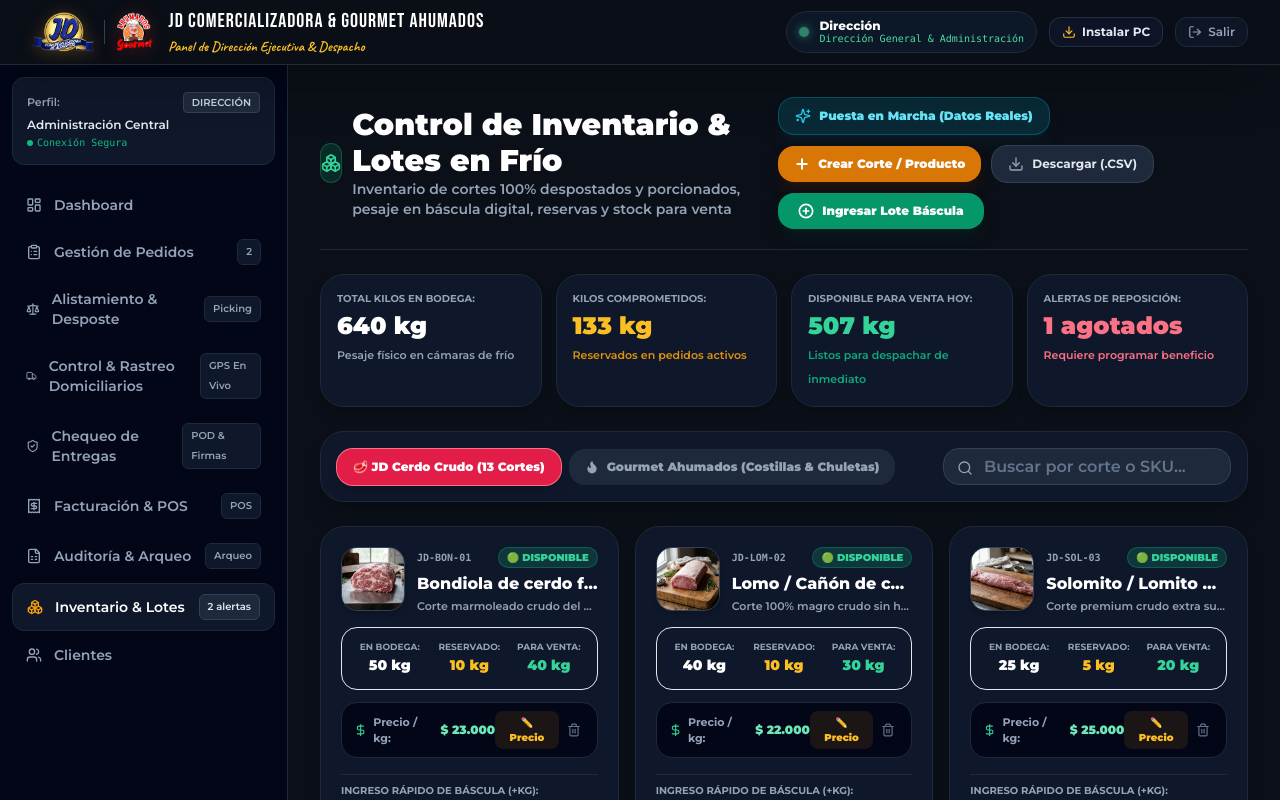
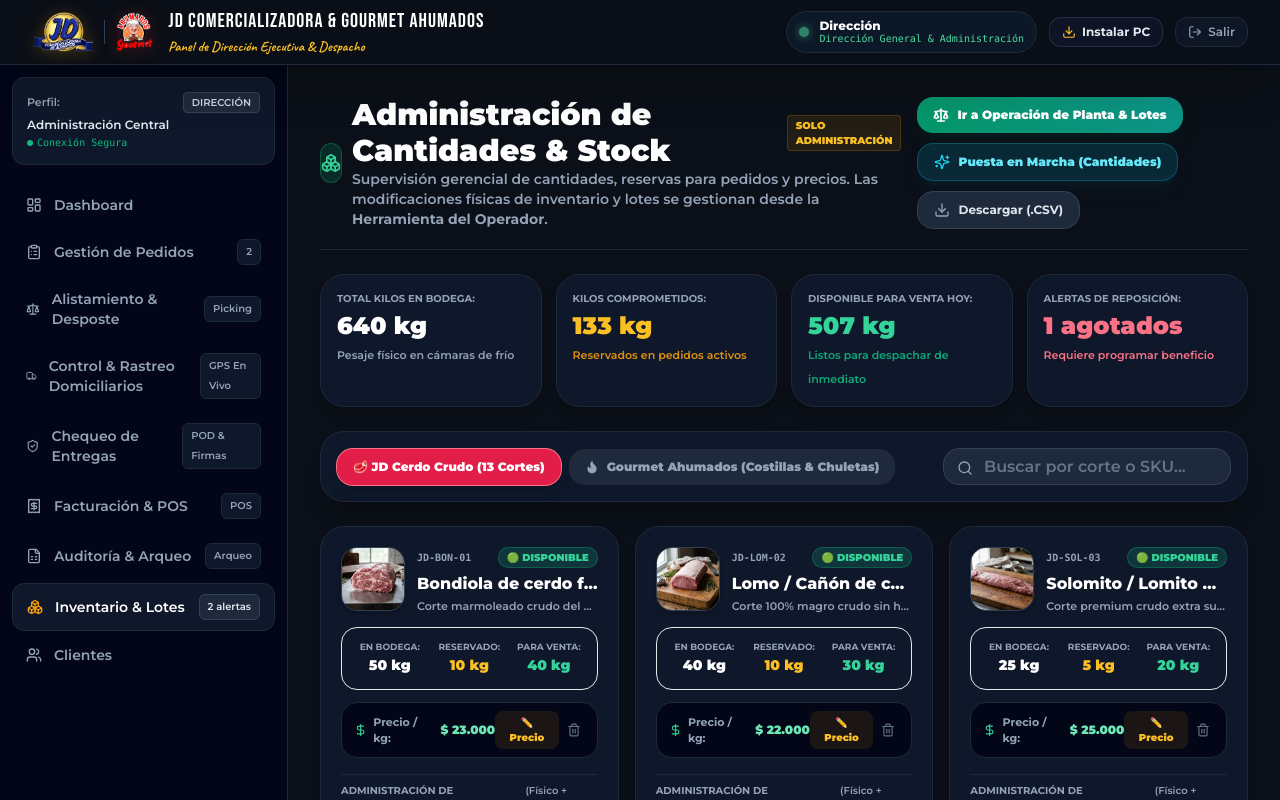
Before and after one commit to S3baz94/jd-distribuidora, a Next.js app: page /admin/inventario in a window 1280 px wide. Both pictures are taken after a click on the button "⚡ Ingreso Rápido (Clave: direccion2026)". Shown: the top 800 px of the page. Built offline with nearby package versions, Linux system fonts and the light colour scheme.

Commit message:
feat(inventario): delegacion exclusiva de modificacion fisica, creacion de cortes y pesaje a la herramienta del operador; administracion limitada a supervisar cantidades y precios

```diff
--- a/src/app/admin/inventario/page.tsx
+++ b/src/app/admin/inventario/page.tsx
@@ -124,50 +124,47 @@ export default function AdminInventoryPage() {
               <Boxes className="w-5 h-5" />
             </div>
             <div>
-              <h1 className="text-2xl sm:text-3xl font-black text-white">
-                Control de Inventario & Lotes en Frío
-              </h1>
+              <div className="flex items-center gap-2">
+                <h1 className="text-2xl sm:text-3xl font-black text-white">
+                  Administración de Cantidades & Stock
+                </h1>
+                <span className="text-[10px] font-black uppercase text-amber-400 bg-amber-500/10 px-2 py-0.5 rounded border border-amber-500/20">
+                  SOLO ADMINISTRACIÓN
+                </span>
+              </div>
               <p className="text-xs sm:text-sm text-slate-400">
-                Inventario de cortes 100% despostados y porcionados, pesaje en báscula digital, reservas y stock para venta
+                Supervisión gerencial de cantidades, reservas para pedidos y precios. Las modificaciones físicas de inventario y lotes se gestionan desde la <strong>Herramienta del Operador</strong>.
               </p>
             </div>
           </div>
         </div>
 
         <div className="flex flex-wrap items-center gap-2.5 self-start lg:self-auto">
+          <a
+            href="/operacion"
+            className="px-4 py-2.5 rounded-2xl bg-gradient-to-r from-emerald-600 to-teal-600 hover:from-emerald-500 hover:to-teal-500 text-white font-black text-xs flex items-center gap-2 shadow-lg shadow-emerald-950/40 transition-all active:scale-95"
+            title="Ir a la estación de planta para modificar inventario físico, pesaje y lotes"
+          >
+            <Scale className="w-4 h-4 stroke-[2.5]" />
+            <span>Ir a Operación de Planta & Lotes</span>
+          </a>
+
           <button
             type="button"
             onClick={() => setIsProductionReadyOpen(true)}
             className="px-4 py-2.5 rounded-2xl bg-cyan-600/20 hover:bg-cyan-600/30 text-cyan-300 font-black text-xs flex items-center gap-2 border border-cyan-500/30 transition-all active:scale-95 shadow-lg shadow-cyan-950/30"
           >
             <Sparkles className="w-4 h-4 text-cyan-400" />
-            <span>Puesta en Marcha (Datos Reales)</span>
-          </button>
-
-          <button
-            type="button"
-            onClick={() => setIsNewProductOpen(true)}
-            className="px-4 py-2.5 rounded-2xl bg-amber-600 hover:bg-amber-500 text-white font-black text-xs flex items-center gap-2 shadow-lg shadow-amber-950/40 transition-all active:scale-95"
-          >
-            <Plus className="w-4 h-4 stroke-[3]" />
-            <span>Crear Corte / Producto</span>
+            <span>Puesta en Marcha (Cantidades)</span>
           </button>
 
           <button
             onClick={handleExportCSV}
             className="px-4 py-2.5 rounded-2xl bg-slate-800 hover:bg-slate-750 text-slate-200 font-bold text-xs flex items-center gap-2 border border-slate-700 transition-all"
-            title="Descargar inventario para Excel"
+            title="Descargar libro de inventario para Excel"
           >
             <Download className="w-4 h-4 text-slate-400" />
             <span>Descargar (.CSV)</span>
-          </button>
-
-          <button
-            onClick={() => handleOpenBatchForProduct(undefined)}
-            className="px-5 py-2.5 rounded-2xl bg-emerald-600 hover:bg-emerald-500 text-white font-black text-xs flex items-center gap-2 shadow-lg shadow-emerald-950/40 transition-all active:scale-95"
-          >
-            <PlusCircle className="w-4 h-4 stroke-[2.5]" />
-            <span>Ingresar Lote Báscula</span>
           </button>
         </div>
       </div>
@@ -474,47 +471,34 @@ export default function AdminInventoryPage() {
                 )}
               </div>
 
-              {/* Quick Action Buttons (Add Kilos with 1 tap) */}
+              {/* Control de Cantidades en Administración */}
               <div className="space-y-2 pt-2 border-t border-slate-800">
-                <p className="text-[10px] uppercase font-bold text-slate-400">
-                  Ingreso Rápido de Báscula (+kg):
-                </p>
-                <div className="grid grid-cols-3 gap-1.5">
-                  <button
-                    onClick={() => handleQuickAddKg(product.id, 25, product.name)}
-                    className="py-1.5 px-2 bg-slate-800 hover:bg-slate-700 text-emerald-400 font-black text-xs rounded-xl border border-slate-700 transition-colors"
-                  >
-                    +25 kg
-                  </button>
-                  <button
-                    onClick={() => handleQuickAddKg(product.id, 50, product.name)}
-                    className="py-1.5 px-2 bg-slate-800 hover:bg-slate-700 text-emerald-400 font-black text-xs rounded-xl border border-slate-700 transition-colors"
-                  >
-                    +50 kg
-                  </button>
-                  <button
-                    onClick={() => handleQuickAddKg(product.id, 100, product.name)}
-                    className="py-1.5 px-2 bg-slate-800 hover:bg-slate-700 text-emerald-400 font-black text-xs rounded-xl border border-slate-700 transition-colors"
-                  >
-                    +100 kg
-                  </button>
+                <div className="flex items-center justify-between">
+                  <p className="text-[10px] uppercase font-bold text-slate-400">
+                    Administración de Cantidades:
+                  </p>
+                  <span className="text-[10px] text-slate-400 font-medium">
+                    (Físico + Disp.)
+                  </span>
                 </div>
 
-                <div className="flex items-center gap-2 pt-1">
+                <div className="flex items-center gap-2">
                   <button
-                    onClick={() => handleOpenBatchForProduct(product.id)}
-                    className="flex-1 py-2 px-3 bg-emerald-600/20 hover:bg-emerald-600/30 text-emerald-300 font-extrabold text-xs rounded-xl border border-emerald-500/30 transition-colors flex items-center justify-center gap-1"
+                    onClick={() => handleStartEdit(product.id)}
+                    className="flex-1 py-2 px-3 bg-slate-800 hover:bg-slate-700 text-white font-bold text-xs rounded-xl border border-slate-700 transition-colors flex items-center justify-center gap-1.5 shadow-sm"
+                  >
+                    <Boxes className="w-3.5 h-3.5 text-amber-400" />
+                    <span>Ajustar Cantidades</span>
+                  </button>
+
+                  <a
+                    href="/operacion"
+                    className="py-2 px-3 bg-emerald-600/15 hover:bg-emerald-600/25 text-emerald-300 font-extrabold text-xs rounded-xl border border-emerald-500/30 transition-colors flex items-center justify-center gap-1"
+                    title="Pesar o ingresar lote físico en la báscula de la estación de operador"
                   >
                     <Scale className="w-3.5 h-3.5" />
-                    <span>Ingresar con Lote</span>
-                  </button>
-
-                  <button
-                    onClick={() => handleStartEdit(product.id)}
-                    className="py-2 px-3 bg-slate-800 hover:bg-slate-750 text-slate-300 font-bold text-xs rounded-xl border border-slate-700 transition-colors"
-                  >
-                    Editar
-                  </button>
+                    <span className="hidden sm:inline">Pesar en Operador</span>
+                  </a>
                 </div>
               </div>
             </div>
--- a/src/components/operations/ColdStorageStation.tsx
+++ b/src/components/operations/ColdStorageStation.tsx
@@ -18,13 +18,24 @@ import {
   Flame,
   ShieldCheck,
   RefreshCw,
+  Trash2,
 } from "lucide-react";
 import { NewBatchModal } from "@/components/admin/NewBatchModal";
+import { NewProductModal } from "@/components/admin/NewProductModal";
 
 export const ColdStorageStation: React.FC = () => {
-  const { products, inventory, addInventoryBatch, updateInventoryStock, showToast } = useApp();
+  const {
+    products,
+    inventory,
+    addInventoryBatch,
+    updateInventoryStock,
+    createProduct,
+    deleteProduct,
+    showToast,
+  } = useApp();
 
   const [isNewBatchOpen, setIsNewBatchOpen] = useState(false);
+  const [isNewProductOpen, setIsNewProductOpen] = useState(false);
   const [isAuditModalOpen, setIsAuditModalOpen] = useState(false);
   const [auditProductMap, setAuditProductMap] = useState<Record<string, number>>({});
   const [searchTerm, setSearchTerm] = useState("");
@@ -95,6 +106,16 @@ export const ColdStorageStation: React.FC = () => {
           </div>
 
           <div className="flex items-center gap-2 flex-wrap self-start sm:self-auto">
+            <button
+              type="button"
+              onClick={() => setIsNewProductOpen(true)}
+              className="px-3.5 py-2.5 rounded-2xl bg-amber-600 hover:bg-amber-500 text-white font-black text-xs flex items-center gap-1.5 shadow-md shadow-amber-950/40 active:scale-95 transition-all"
+              title="Crear un nuevo corte o producto en el catálogo oficial"
+            >
+              <Plus className="w-4 h-4 stroke-[3]" />
+              <span>➕ Crear Corte</span>
+            </button>
+
             <button
               type="button"
               onClick={() => setIsAuditModalOpen(true)}
@@ -261,6 +282,7 @@ export const ColdStorageStation: React.FC = () => {
                     <h4 className="font-bold text-white text-sm mt-1">{prod.name}</h4>
                   </div>
 
+                  <div className="flex items-center gap-1.5 flex-shrink-0">
                     <span
                       className={`text-xs font-black px-2.5 py-1 rounded-xl font-mono ${
                         isOut
@@ -272,6 +294,21 @@ export const ColdStorageStation: React.FC = () => {
                     >
                       {inv.availableQuantity.toFixed(1)} kg disp.
                     </span>
+
+                    <button
+                      type="button"
+                      onClick={() => {
+                        if (confirm(`¿Eliminar corte "${prod.name}" del inventario de cava?`)) {
+                          deleteProduct(prod.id);
+                          showToast(`✓ Corte "${prod.name}" eliminado del inventario`, "info");
+                        }
+                      }}
+                      className="p-1.5 text-slate-500 hover:text-rose-400 hover:bg-rose-950/40 rounded-lg transition-colors"
+                      title="Eliminar corte de inventario"
+                    >
+                      <Trash2 className="w-3.5 h-3.5" />
+                    </button>
+                  </div>
                 </div>
 
                 {/* Stock Stats Grid */}
@@ -487,6 +524,16 @@ export const ColdStorageStation: React.FC = () => {
           </div>
         </div>
       )}
+
+      {/* Modal de Creación de Nuevos Cortes para el Operador */}
+      <NewProductModal
+        isOpen={isNewProductOpen}
+        onClose={() => setIsNewProductOpen(false)}
+        onSave={(newProd, initialStock, initialPrice) => {
+          createProduct(newProd, initialStock, initialPrice);
+          showToast(`✓ Nuevo corte "${newProd.name}" registrado en inventario por el operador`, "success");
+        }}
+      />
     </div>
   );
 };
```
Lines whose indentation alone changed are shown as unchanged.
